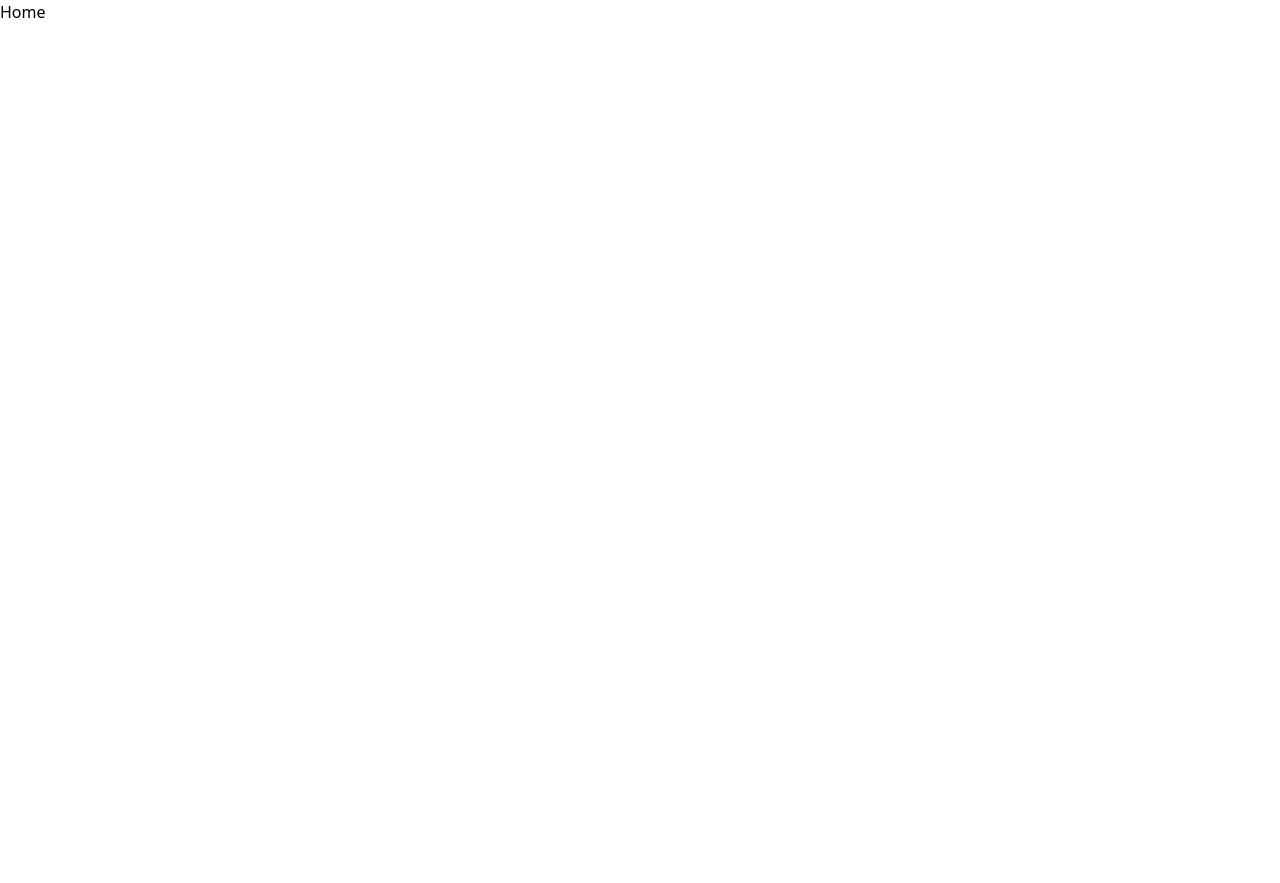
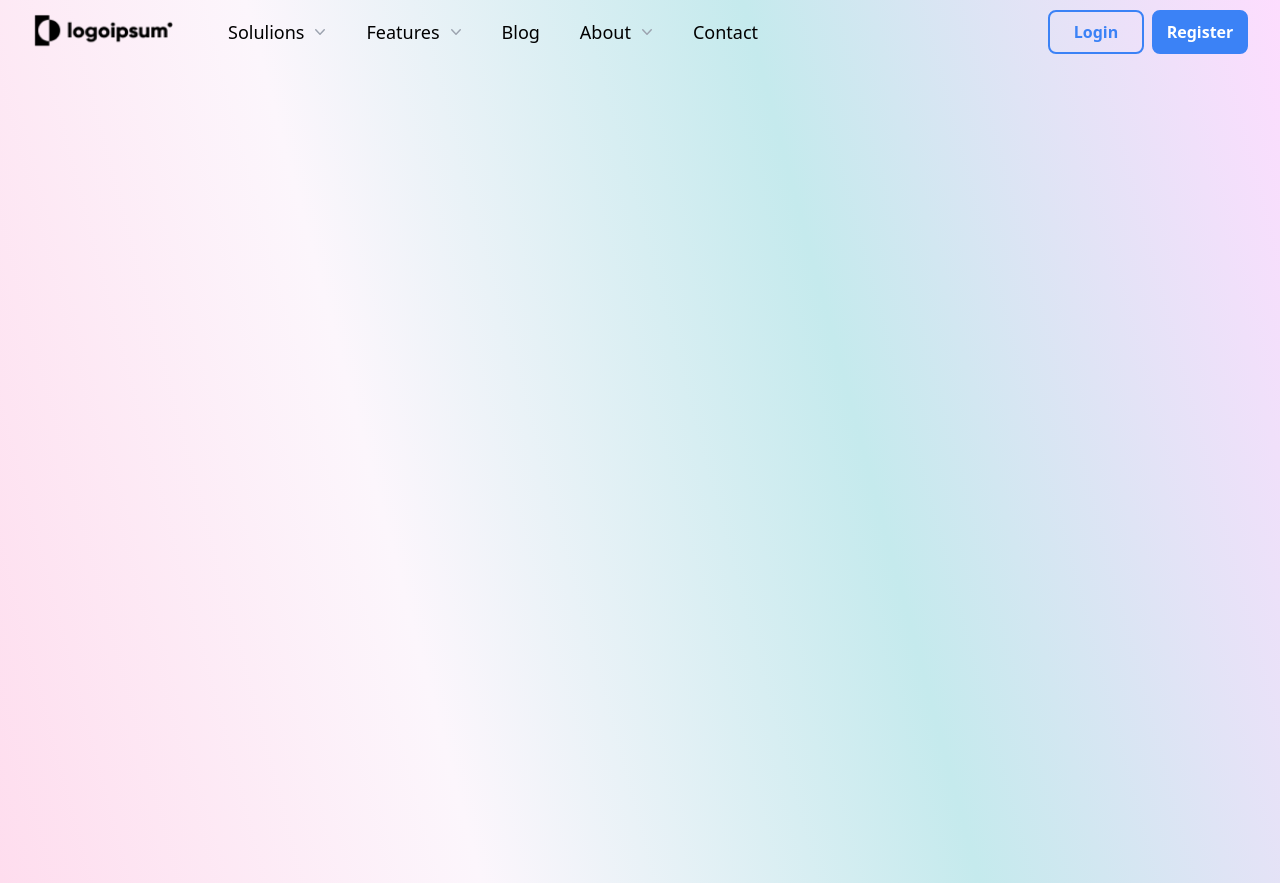
Before and after one commit to vikasmittal7011/Chartered-Accountants, a React (Vite) app: page / in a window 1280 px wide. Before the commit the page ends 800 px from the top, so only its background shows below. Built offline with nearby package versions, Linux system fonts and the light colour scheme.

Commit message:
Complete navbar

```diff
--- a/package.json
+++ b/package.json
@@ -10,6 +10,8 @@
     "preview": "vite preview"
   },
   "dependencies": {
+    "@headlessui/react": "^1.7.17",
+    "@heroicons/react": "^2.0.18",
     "react": "^18.2.0",
     "react-dom": "^18.2.0",
     "react-router-dom": "^6.16.0"
--- a/src/components/common/Navbar.jsx
+++ b/src/components/common/Navbar.jsx
@@ -0,0 +1,170 @@
+import { Disclosure, Menu } from "@headlessui/react";
+import { Bars3Icon, XMarkIcon } from "@heroicons/react/24/outline";
+
+import { darklogo } from "../../assets/index";
+import { classNames, navigation } from "../../utils/utils";
+import { ChevronDownIcon } from "@heroicons/react/20/solid";
+import TransitionEffect from "./TransitionEffect";
+
+const Navbar = () => {
+  return (
+    <>
+      <div
+        className="h-[883px]"
+        style={{
+          background:
+            "linear-gradient(75deg, #FEDDEE 0%, #FCF6FC 31.77%, #C5EAED 64.58%, #FDDDFE 100%)",
+          // filter: "blur(250px)",
+        }}
+      >
+        <Disclosure as="nav" className="">
+          {({ open }) => (
+            <>
+              <div className="mx-auto max-w-7xl px-4 sm:px-6 lg:px-8">
+                <div className="flex h-16 items-center justify-between">
+                  <div className="flex items-center">
+                    <div className="flex-shrink-0">
+                      <img className="h-11 w-36" src={darklogo} alt="logo" />
+                    </div>
+                    <MainNavLinks />
+                  </div>
+
+                  <MenuButton open={open} />
+                  <AuthOptions />
+                </div>
+              </div>
+              <MobileMenuLinks />
+            </>
+          )}
+        </Disclosure>
+      </div>
+    </>
+  );
+};
+
+const MobileMenuLinks = () => (
+  <Disclosure.Panel className="md:hidden">
+    <div className="space-y-1 px-2 pb-3 pt-2 sm:px-3">
+      {navigation.map((item, i) => (
+        <Menu as="div" key={i}>
+          <Menu as="div" className="relative block text-left">
+            <div>
+              <Menu.Button className="inline-flex w-full justify-start items-center gap-x-1.5 rounded-md px-3 py-2 text-lg line font-medium">
+                {item.name}
+                {item?.subNav && (
+                  <ChevronDownIcon
+                    className="-mr-1 h-5 w-5 text-gray-400"
+                    aria-hidden="true"
+                  />
+                )}
+              </Menu.Button>
+            </div>
+            <TransitionEffect>
+              <Menu.Items className="absolute left-24 z-10 mt-2 w-40 origin-top-right rounded-md bg-gray-200 shadow-lg ring-1 ring-black ring-opacity-5 focus:outline-none">
+                {item?.subNav?.map((item, i) => (
+                  <Menu as="div" key={i}>
+                    <div className="py-1">
+                      <Menu.Item>
+                        <a
+                          href={item?.href}
+                          className={classNames(
+                            "block px-4 py-2 text-sm border-b border-gray-500"
+                          )}
+                        >
+                          {item?.name}
+                        </a>
+                      </Menu.Item>
+                    </div>
+                  </Menu>
+                ))}
+              </Menu.Items>
+            </TransitionEffect>
+          </Menu>
+        </Menu>
+      ))}
+    </div>
+    <div className="border-t border-gray-700  pb-3 pt-4">
+      <div className="flex items-center px-5"></div>
+    </div>
+    <div className="flex gap-2 mx-3">
+      <button className="w-24 py-2 px-3 border-blue-500 border-2 rounded-lg font-bold text-blue-500">
+        Login
+      </button>
+      <button className="w-24 py-2 px-3 border-blue-500 border-2 rounded-lg font-bold text-white bg-blue-500">
+        Register
+      </button>
+    </div>
+  </Disclosure.Panel>
+);
+
+const MainNavLinks = () => (
+  <div className="hidden md:block">
+    <div className="ml-10 flex items-baseline space-x-4">
+      {navigation.map((item, i) => (
+        <Menu as="div" key={i}>
+          <Menu as="div" className="relative inline-block text-left">
+            <div>
+              <Menu.Button className="inline-flex w-full justify-center items-center gap-x-1.5 rounded-md px-3 py-2 text-lg line font-medium">
+                {item.name}
+                {item?.subNav && (
+                  <ChevronDownIcon
+                    className="-mr-1 h-5 w-5 text-gray-400"
+                    aria-hidden="true"
+                  />
+                )}
+              </Menu.Button>
+            </div>
+
+            <TransitionEffect>
+              <Menu.Items className="absolute left-0 z-10 mt-2 w-40 origin-top-left rounded-md bg-gray-200 shadow-lg ring-1 ring-black ring-opacity-5 focus:outline-none">
+                {item?.subNav?.map((item, i) => (
+                  <Menu as="div" key={i}>
+                    <div className="py-1">
+                      <Menu.Item>
+                        <a
+                          href={item?.href}
+                          className={classNames(
+                            "block px-4 py-2 text-sm border-b border-gray-500"
+                          )}
+                        >
+                          {item?.name}
+                        </a>
+                      </Menu.Item>
+                    </div>
+                  </Menu>
+                ))}
+              </Menu.Items>
+            </TransitionEffect>
+          </Menu>
+        </Menu>
+      ))}
+    </div>
+  </div>
+);
+
+// eslint-disable-next-line react/prop-types
+const MenuButton = ({ open }) => (
+  <div className="-mr-2 flex md:hidden">
+    <Disclosure.Button className="relative inline-flex items-center justify-center rounded-md p-2 text-black  focus:outline-none focus:ring-2 focus:ring-offset-2 focus:ring-offset-gray-800 hover:outline-none hover:ring-2 hover:ring-offset-2 hover:ring-offset-gray-800">
+      <span className="absolute -inset-0.5" />
+      {open ? (
+        <XMarkIcon className="block h-6 w-6" aria-hidden="true" />
+      ) : (
+        <Bars3Icon className="block h-6 w-6" aria-hidden="true" />
+      )}
+    </Disclosure.Button>
+  </div>
+);
+
+const AuthOptions = () => (
+  <div className="md:flex gap-2 hidden">
+    <button className="w-24 py-2 px-3 border-blue-500 border-2 rounded-lg font-bold text-blue-500">
+      Login
+    </button>
+    <button className="w-24 py-2 px-3 border-blue-500 border-2 rounded-lg font-bold text-white bg-blue-500">
+      Register
+    </button>
+  </div>
+);
+
+export default Navbar;
--- /dev/null
+++ b/src/components/common/TransitionEffect.jsx
@@ -0,0 +1,25 @@
+import { Transition } from "@headlessui/react";
+import PropTypes from "prop-types";
+import { Fragment } from "react";
+
+const TransitionEffect = (props) => {
+  return (
+    <Transition
+      as={Fragment}
+      enter="transition ease-out duration-100"
+      enterFrom="transform opacity-0 scale-95"
+      enterTo="transform opacity-100 scale-100"
+      leave="transition ease-in duration-75"
+      leaveFrom="transform opacity-100 scale-100"
+      leaveTo="transform opacity-0 scale-95"
+    >
+      {props.children}
+    </Transition>
+  );
+};
+
+TransitionEffect.propTypes = {
+  children: PropTypes.node,
+};
+
+export default TransitionEffect;
--- a/src/pages/Home.jsx
+++ b/src/pages/Home.jsx
@@ -1,5 +1,11 @@
+import Navbar from "../components/common/Navbar";
+
 const Home = () => {
-  return <div>Home</div>;
+  return (
+    <>
+      <Navbar />
+    </>
+  );
 };
 
 export default Home;
--- /dev/null
+++ b/src/utils/utils.js
@@ -0,0 +1,82 @@
+export const navigation = [
+  {
+    name: "Solulions",
+    href: "#",
+    current: true,
+    subNav: [
+      {
+        name: "Solulions 1",
+        href: "#",
+        current: true,
+      },
+      {
+        name: "Solulions 2",
+        href: "#",
+        current: true,
+      },
+      {
+        name: "Solulions 3",
+        href: "#",
+        current: true,
+      },
+    ],
+  },
+  {
+    name: "Features",
+    href: "#",
+    current: false,
+    subNav: [
+      {
+        name: "Features 1",
+        href: "#",
+        current: true,
+      },
+      {
+        name: "Features 2",
+        href: "#",
+        current: true,
+      },
+      {
+        name: "Features 3",
+        href: "#",
+        current: true,
+      },
+    ],
+  },
+  {
+    name: "Blog",
+    href: "#",
+    current: false,
+  },
+  {
+    name: "About",
+    href: "#",
+    current: false,
+    subNav: [
+      {
+        name: "About 1",
+        href: "#",
+        current: true,
+      },
+      {
+        name: "About 2",
+        href: "#",
+        current: true,
+      },
+      {
+        name: "About 3",
+        href: "#",
+        current: true,
+      },
+    ],
+  },
+  {
+    name: "Contact",
+    href: "#",
+    current: false,
+  },
+];
+
+export function classNames(...classes) {
+  return classes.filter(Boolean).join(" ");
+}
```
Also changed, not shown: src/assets/index.js (+7 -7 lines), 1 other file (tests, documents, lock files or other folders).
